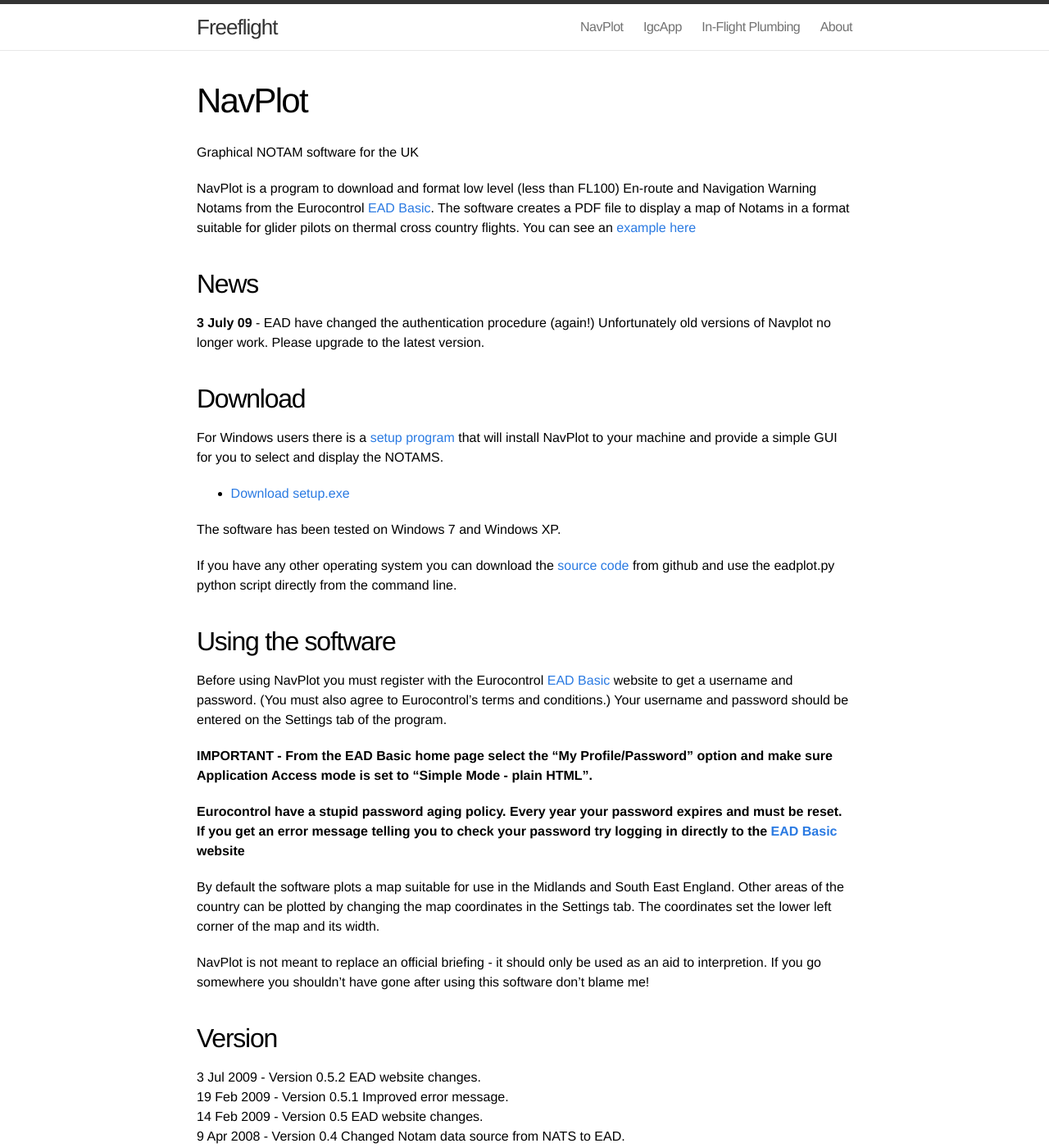
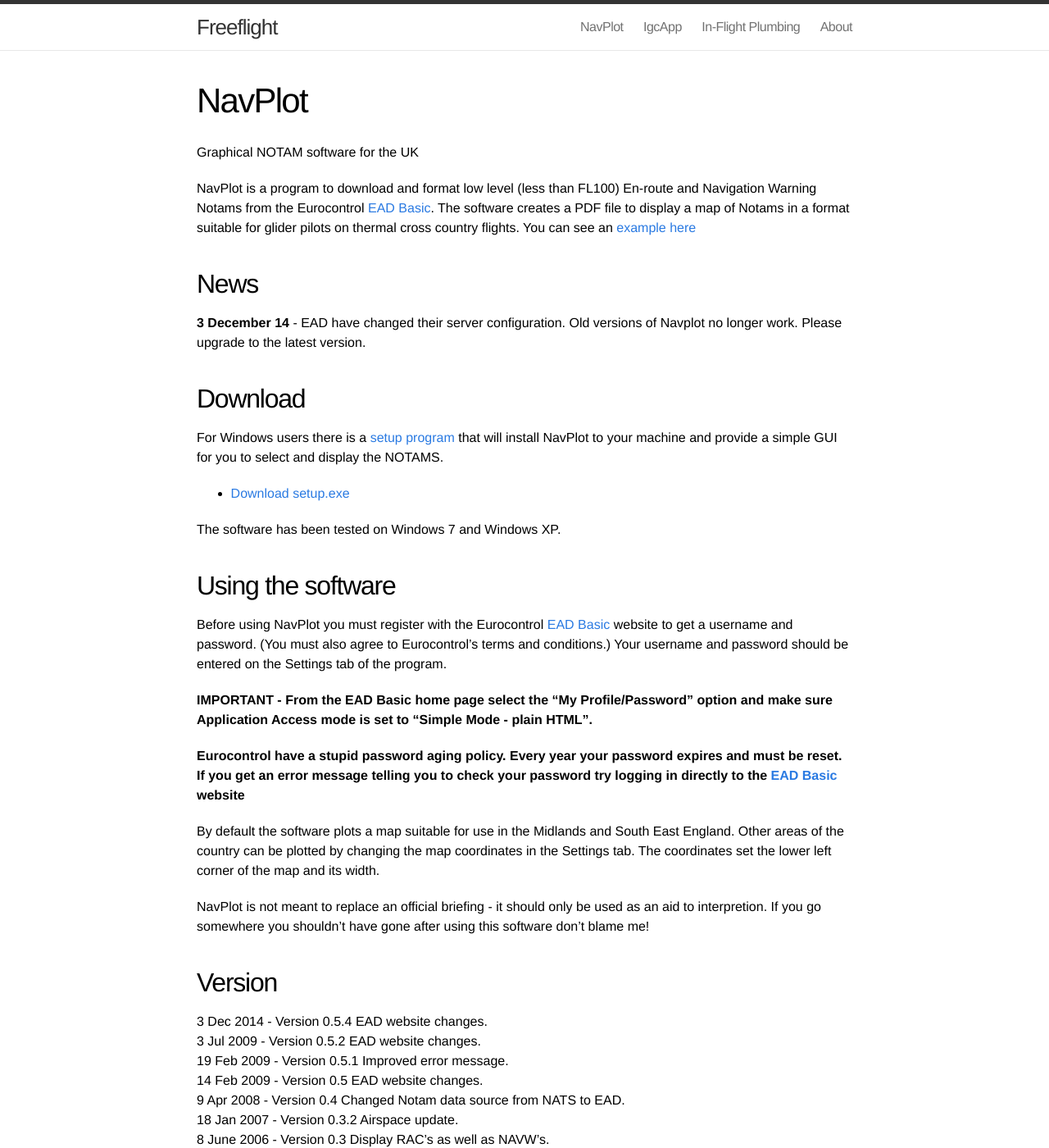
Before and after one commit to ahsparrow/ahsparrow.github.io, a Jekyll site: the page built from 1-navplot.md, in a window 1280 px wide and 1400 px high. Shown: the whole window at 82% size. Built offline with Jekyll 4.4.1, drawn with Linux system fonts in a browser that asks for light colours; some of the changed text lies outside the part shown.

Commit message:
Update text to go with new release of navplot

```diff
--- a/1-navplot.md
+++ b/1-navplot.md
@@ -14,9 +14,9 @@
 [example here]({{site-url}}/assets/navplot/navplot_example.pdf)
 
 ## News
-**3 July 09** - EAD have changed the authentication procedure
-(again!) Unfortunately old versions of Navplot no longer work.
-Please upgrade to the latest version.
+
+**3 December 14** - EAD have changed their server configuration.
+Old versions of Navplot no longer work. Please upgrade to the latest version.
 
 ## Download
 
@@ -28,10 +28,6 @@
 * [Download setup.exe]({{site-url}}/assets/navplot/setup.exe)
 
 The software has been tested on Windows 7 and Windows XP.
-
-If you have any other operating system you can download the
-[source code](https://github.com/ahsparrow/navplot) from github and use the
-eadplot.py python script directly from the command line.
 
 ## Using the software
 
@@ -62,14 +58,11 @@
 
 ## Version
 
-3 Jul 2009  - Version 0.5.2 EAD website changes.
+3 Dec 2014 - Version 0.5.4 EAD website changes.
+3 Jul 2009 - Version 0.5.2 EAD website changes.
 19 Feb 2009 - Version 0.5.1 Improved error message.
 14 Feb 2009 - Version 0.5 EAD website changes.
-9 Apr 2008  - Version 0.4 Changed Notam data source from NATS to EAD.
+9 Apr 2008 - Version 0.4 Changed Notam data source from NATS to EAD.
 18 Jan 2007 - Version 0.3.2 Airspace update.
 8 June 2006 - Version 0.3 Display RAC's as well as NAVW's.
 19 Feb 2006 - Version 0.2 Added airspace data.
-
-## Acknowledgements
-
-Thanks to everyone who has suggested improvements or reported bugs.
```
